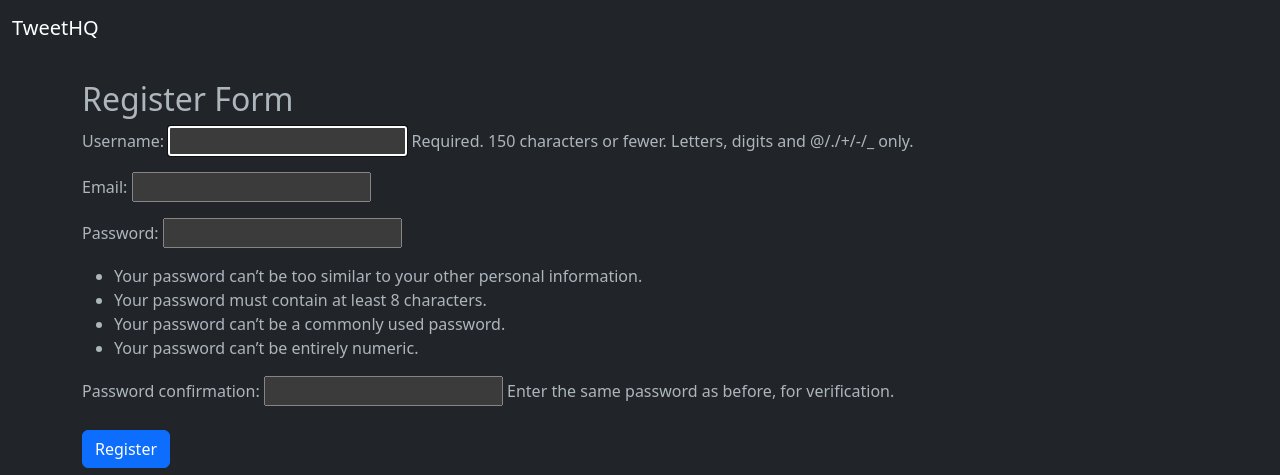
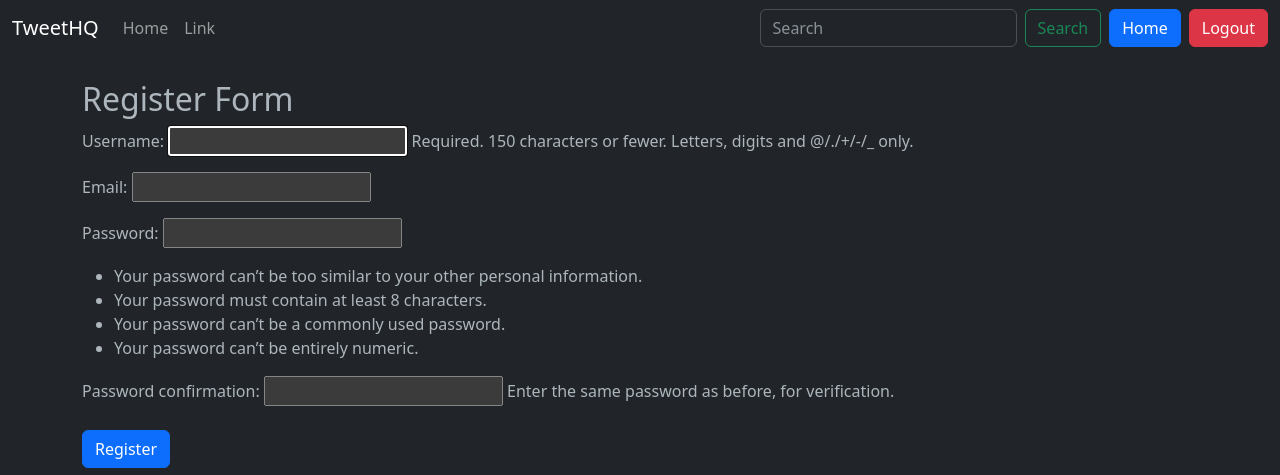
Before and after one commit to nikhil5534/tweet_app, a Django app: page /tweet/register/ in a window 1280 px wide. Shown: the top 475 px of the page. Run offline with Django 5.2, Linux system fonts and the light colour scheme.

Commit message:
Layout2 update

```diff
--- a/tweetheadq/templates/layout.html
+++ b/tweetheadq/templates/layout.html
@@ -21,14 +21,35 @@
     <nav class="navbar navbar-expand-lg navbar-dark bg-dark">
     <div class="container-fluid">
         <a class="navbar-brand" href="/">TweetHQ</a>
+
         <button class="navbar-toggler" type="button" data-bs-toggle="collapse"
                 data-bs-target="#navbarNav" aria-controls="navbarNav"
                 aria-expanded="false" aria-label="Toggle navigation">
             <span class="navbar-toggler-icon"></span>
         </button>
+
+        <div class="collapse navbar-collapse" id="navbarNav">
+            <!-- Left side -->
+            <ul class="navbar-nav me-auto mb-2 mb-lg-0">
+                <li class="nav-item">
+                    <a class="nav-link" href="/">Home</a>
+                </li>
+                <li class="nav-item">
+                    <a class="nav-link" href="#">Link</a>
+                </li>
+            </ul>
+
+            <!-- Right side -->
+            <form class="d-flex me-2">
+                <input class="form-control me-2" type="search" placeholder="Search">
+                <button class="btn btn-outline-success" type="submit">Search</button>
+            </form>
+
+            <a href="/" class="btn btn-primary me-2">Home</a>
+            <a href="{% url 'logout' %}" class="btn btn-danger">Logout</a>
+        </div>
     </div>
 </nav>
-
     <!-- Main Content -->
     <main class="container mt-4">
         {% block content %}
```
Lines whose indentation alone changed are shown as unchanged.
